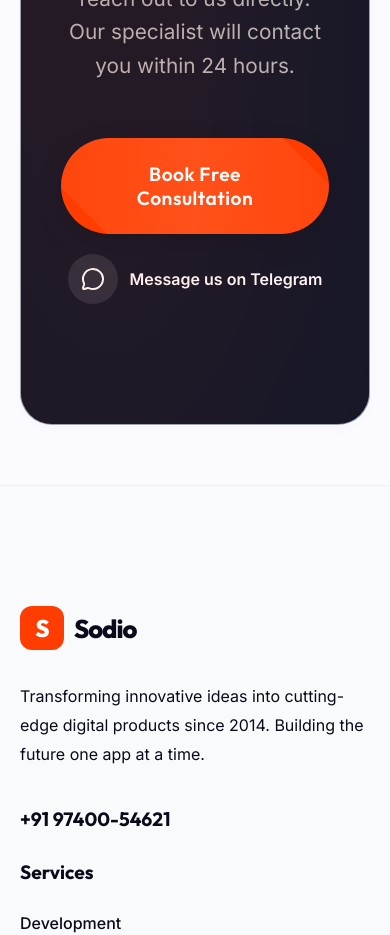
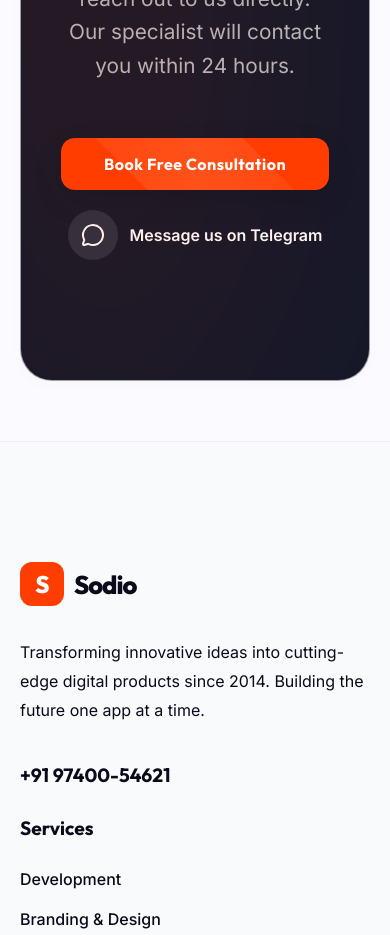
Before and after one commit to Abuzar7024/sudo_landing_page, a React (Vite) app: page / in a window 390 px wide. Shown: the part 10580-11515 px from the top of the page. Built offline with nearby package versions, Linux system fonts and the light colour scheme.

Commit message:
Fix CTA button visibility and responsiveness for mobile

```diff
--- a/src/App.jsx
+++ b/src/App.jsx
@@ -157,8 +157,8 @@ function App() {
             </motion.div>
 
             <motion.h1 variants={fadeIn} className="heading-xl">
-              <span style={{ opacity: 0.4 }}>Building</span> <br/>
-              <span className="text-gradient">Digital Success</span> <br/>
+              <span style={{ opacity: 0.4 }}>Building</span> <br />
+              <span className="text-gradient">Digital Success</span> <br />
               <span>With Precision.</span>
             </motion.h1>
 
@@ -189,7 +189,7 @@ function App() {
                   <div style={{ width: 10, height: 10, borderRadius: '50%', background: '#ff3d00' }} />
                   <div style={{ width: 30, height: 2, background: 'var(--border-light)' }} />
                 </div>
-                <h3 style={{ fontSize: '1.2rem', fontWeight: 800 }}> Software Engineering <br/> & Architecture </h3>
+                <h3 style={{ fontSize: '1.2rem', fontWeight: 800 }}> Software Engineering <br /> & Architecture </h3>
                 <div style={{ display: 'grid', gridTemplateColumns: '1fr 1fr', gap: 15 }}>
                   <div style={{ background: 'var(--accent-glow)', padding: '15px', borderRadius: '15px' }}>
                     <h4 style={{ color: '#ff3d00', fontSize: '1.6rem' }}>10+</h4>
@@ -336,12 +336,12 @@ function App() {
         <div className="container">
           <motion.div initial="hidden" whileInView="visible" viewport={{ once: true }} variants={fadeIn} className="creative-card" style={{ background: '#0f172a', padding: '120px 40px', textAlign: 'center', overflow: 'hidden' }}>
             <div style={{ position: 'absolute', top: '-30%', left: '-10%', width: '70%', height: '160%', background: 'var(--accent-primary)', filter: 'blur(160px)', opacity: 0.2, borderRadius: '50%' }} />
-            <h2 className="heading-lg" style={{ color: '#fff', marginBottom: 32 }}>Have a Project in Mind? <br/> Let's build it <span className="text-gradient">together.</span></h2>
+            <h2 className="heading-lg" style={{ color: '#fff', marginBottom: 32 }}>Have a Project in Mind? <br /> Let's build it <span className="text-gradient">together.</span></h2>
             <p style={{ color: 'rgba(255,255,255,0.7)', fontSize: '1.3rem', maxWidth: 700, margin: '0 auto 56px', lineHeight: 1.6 }}>
               Fill out the form below or reach out to us directly. Our specialist will contact you within 24 hours.
             </p>
             <div style={{ display: 'flex', gap: 20, justifyContent: 'center', flexWrap: 'wrap' }}>
-              <button className="btn btn-primary" style={{ background: '#ff3d00', color: '#fff', padding: '24px 70px', fontSize: '1.2rem', border: 'none' }}>
+              <button className="btn btn-primary btn-cta-responsive" style={{ background: '#ff3d00', color: '#fff', border: 'none' }}>
                 Book Free Consultation
               </button>
               <div style={{ display: 'flex', alignItems: 'center', gap: 12, color: '#fff', fontWeight: 600 }}>
--- a/src/index.css
+++ b/src/index.css
@@ -138,8 +138,25 @@ body {
   backdrop-filter: blur(10px);
 }
 .btn-outline:hover {
-  background: #fff; border-color: var(--text-main);
+  background: var(--bg-dark);
+  border-color: var(--accent-primary);
   transform: translateY(-3px);
+}
+
+.btn-cta-responsive {
+  padding: 24px 70px;
+  font-size: 1.2rem;
+  color: #ffffff !important;
+  font-weight: 700;
+  border-radius: 14px;
+}
+
+@media (max-width: 768px) {
+  .btn-cta-responsive {
+    padding: 16px 32px !important;
+    font-size: 1rem !important;
+    width: 100%;
+  }
 }
 
 /* --- Creative Typography --- */
@@ -440,6 +457,7 @@ h1, h2, h3, h4 { font-family: var(--font-heading); font-weight: 700; color: var(
     padding: 16px !important;
     height: 56px !important;
     border-radius: 12px !important;
+    color: #ffffff !important;
   }
 }
 
```
